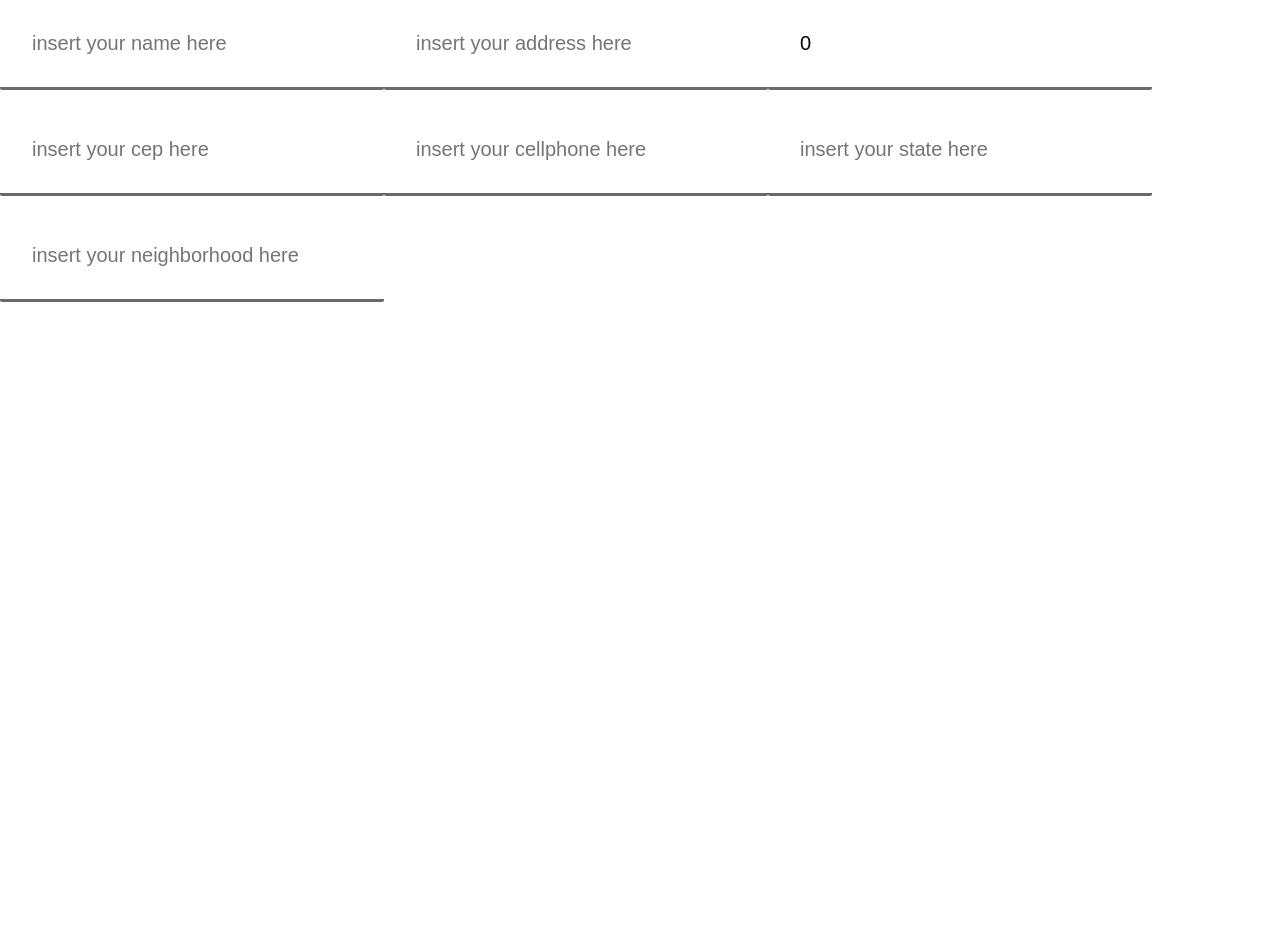
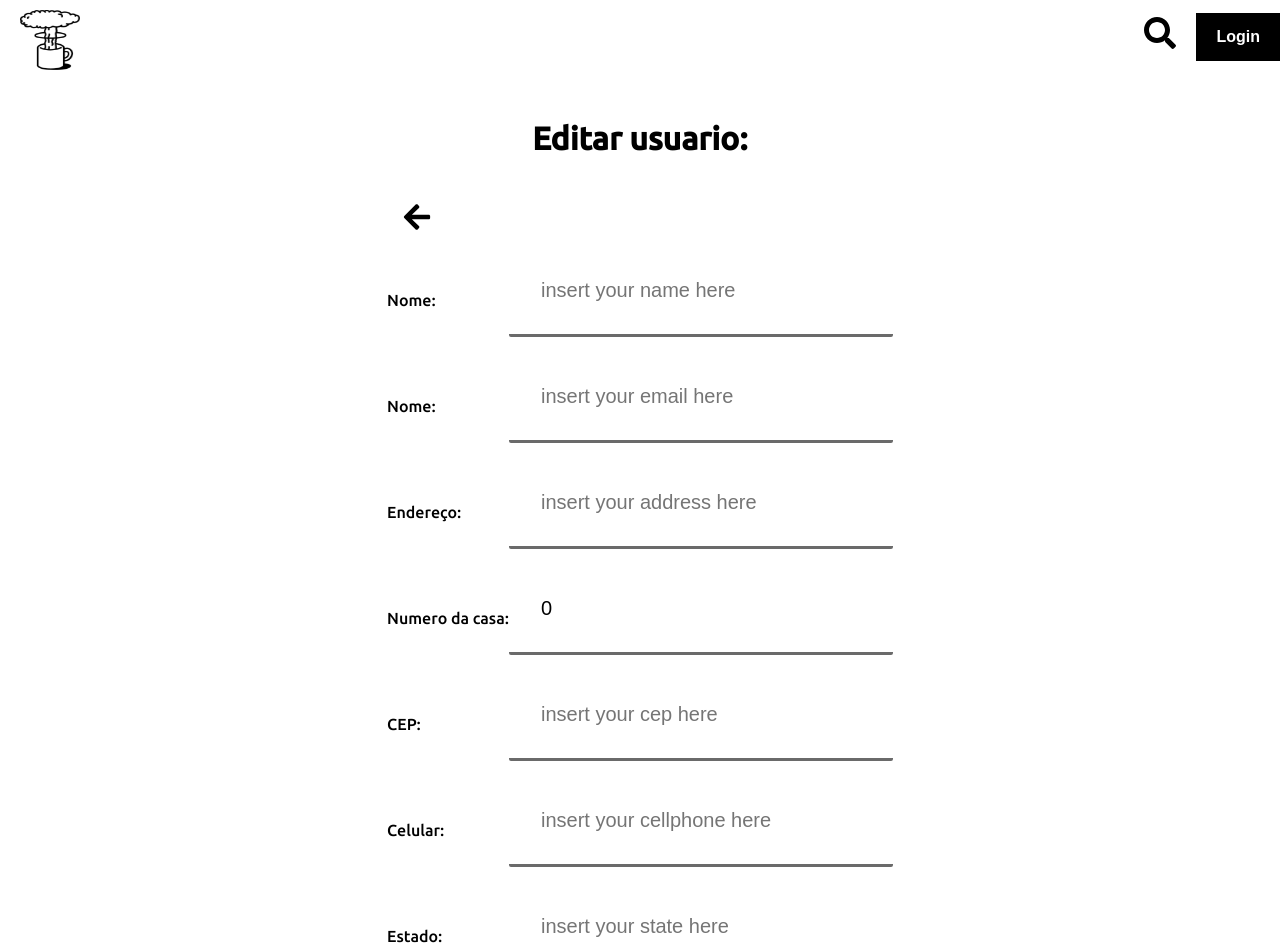
Before and after one commit to GustavoSMelo/AtomicMarketplace, a React (Create React App) app in the folder web/: page /edit/user in a window 1280 px wide. Shown: the top 952 px of the page. Before the commit the page ends 800 px from the top, so only its background shows below. Built offline with nearby package versions, Linux system fonts and the light colour scheme; no server answers.

Commit message:
logic of edit user done

```diff
--- a/web/src/views/EditUser/index.tsx
+++ b/web/src/views/EditUser/index.tsx
@@ -3,6 +3,10 @@ import { Container } from './styled'
 import api from '../../api'
 import UserInterface from '../../interfaces/UserInterface'
 import Input from '../../components/input'
+import Navbar from '../../components/navbar'
+import { FaArrowLeft } from 'react-icons/fa'
+import { useHistory } from 'react-router-dom'
+import PopupCard from '../../components/popupStatusCard'
 
 const EditUser:React.FC = () => {
   const [name, setName] = useState('')
@@ -14,13 +18,11 @@ const EditUser:React.FC = () => {
   const [state, setState] = useState('')
   const [neighborhood, setNeighborhood] = useState('')
   const [password, setPassword] = useState('')
+  const [status, setStatus] = useState(<></>)
+  const history = useHistory()
 
   const getDataByAPI = async () => {
-    const response = await api.post<UserInterface>('/user/show', {}, {
-      headers: {
-        searchid: localStorage.getItem('iduser')
-      }
-    })
+    const response = await api.post<UserInterface>('/user/show', { searchid: localStorage.getItem('iduser') })
 
     setName(response.data.name)
     setEmail(response.data.email)
@@ -32,21 +34,76 @@ const EditUser:React.FC = () => {
     setNeighborhood(response.data.neighborhood)
   }
 
+  const handleEditUser = async () => {
+    try {
+      await api.put('/user', { name, email, address, address_number, cep, cellphone, state, neighborhood, password }, {
+        headers: {
+          authorization: `Bearer ${localStorage.getItem('token')}`,
+          searchid: Number(localStorage.getItem('iduser'))
+        }
+      })
+
+      history.push('/user/profile')
+    } catch (err) {
+      setStatus(<PopupCard backgroundcolor='#FA6450' textcolor='#5C241D' content='Erro ao favoritar produto '/>)
+      console.log({ Error: err })
+    }
+  }
+
   useEffect(() => {
     getDataByAPI()
   }, [])
+
+  useEffect(() => {
+    setTimeout(() => {
+      setStatus(<></>)
+    }, 3500)
+  }, [status])
+
   return (
+    <>
+      <Navbar />
       <Container>
         <form>
-        <Input placeholder='insert your name here' type='text' value={name} onTextChanged={setName}/>
-        <Input placeholder='insert your address here' type='text' value={address} onTextChanged={setAddress}/>
-        <Input placeholder='insert your address number here' type='text' value={address_number} onTextChanged={setAddress_number}/>
-        <Input placeholder='insert your cep here' type='text' value={cep} onTextChanged={setCep}/>
+          <h1>Editar usuario: </h1>
+          <FaArrowLeft size={30} style={{ margin: 15 }} onClick={() => history.goBack()}/>
+          <span>
+            <label>Nome: </label><Input placeholder='insert your name here' type='text' value={name} onTextChanged={setName}/>
+          </span>
+          <span>
+            <label>Nome: </label><Input placeholder='insert your email here' type='text' value={email} onTextChanged={setEmail}/>
+          </span>
+          <span>
+            <label>Endereço: </label><Input placeholder='insert your address here' type='text' value={address} onTextChanged={setAddress}/>
+          </span>
+          <span>
+            <label>Numero da casa: </label><Input placeholder='insert your address number here' type='text' value={address_number} onTextChanged={setAddress_number}/>
+          </span>
+          <span>
+            <label>CEP: </label><Input placeholder='insert your cep here' type='text' value={cep} onTextChanged={setCep}/>
+          </span>
+          <span>
+            <label>Celular: </label>
             <Input placeholder='insert your cellphone here' type='text' value={cellphone} onTextChanged={setCellphone}/>
+          </span>
+          <span>
+            <label>Estado: </label>
             <Input placeholder='insert your state here' type='text' value={state} onTextChanged={setState}/>
+          </span>
+          <span>
+            <label>Bairro: </label>
             <Input placeholder='insert your neighborhood here' type='text' value={neighborhood} onTextChanged={setNeighborhood}/>
+          </span>
+
+          <span>
+            <label>Password: </label><Input placeholder='insert your password here' type='password' value={password} onTextChanged={setPassword}/>
+          </span>
+
+          <button type='button' onClick={() => handleEditUser()}>Editar</button>
         </form>
       </Container>
+      {status}
+    </>
   )
 }
 
--- a/web/src/views/EditUser/styled.ts
+++ b/web/src/views/EditUser/styled.ts
@@ -2,4 +2,44 @@ import styled from 'styled-components'
 
 export const Container = styled.main`
   display: flex;
+  flex-direction: column;
+  align-items: center;
+  justify-content: center;
+
+  form {
+    display: flex;
+    flex-direction: column;
+  }
+
+  form > h1{
+    text-align: center;
+    margin-top: 120px;
+    margin-bottom: 30px;
+  }
+
+  form > span {
+    display: flex;
+    flex-direction: row;
+    align-items: center;
+    justify-content: space-between;
+  }
+
+  form > button {
+    padding: 30px;
+    font-size: 16pt;
+    margin-top: 30px;
+    margin-bottom: 30px;
+    cursor: pointer;
+    background-color: #000;
+    color: #fff;
+    font-weight: bold;
+    border: none;
+    border-radius: 5px;
+    transition: 0.35s;
+  }
+
+  form > button:hover{
+    background-color: #202020;
+    transition: 0.35s;
+  }
 `
```
Lines whose indentation alone changed are shown as unchanged.
